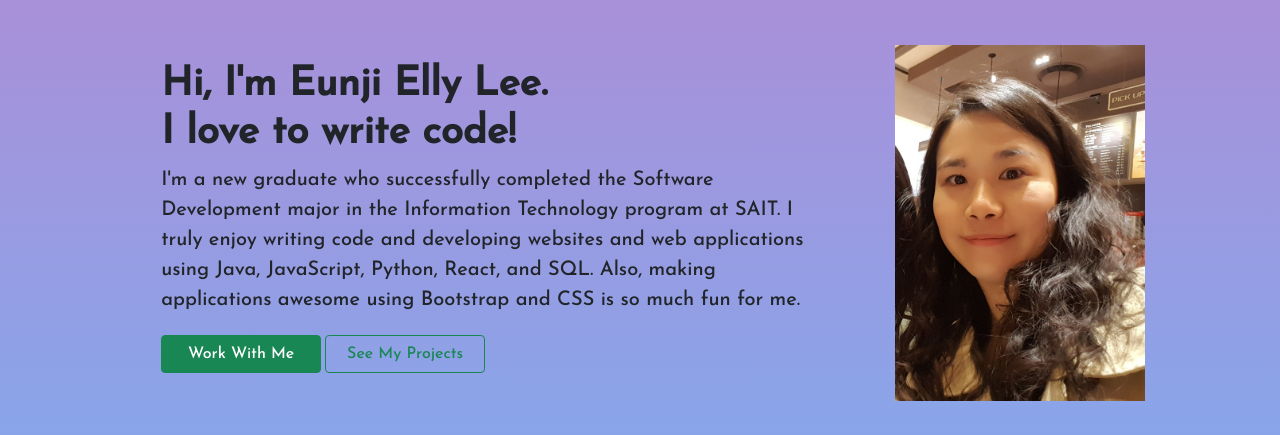
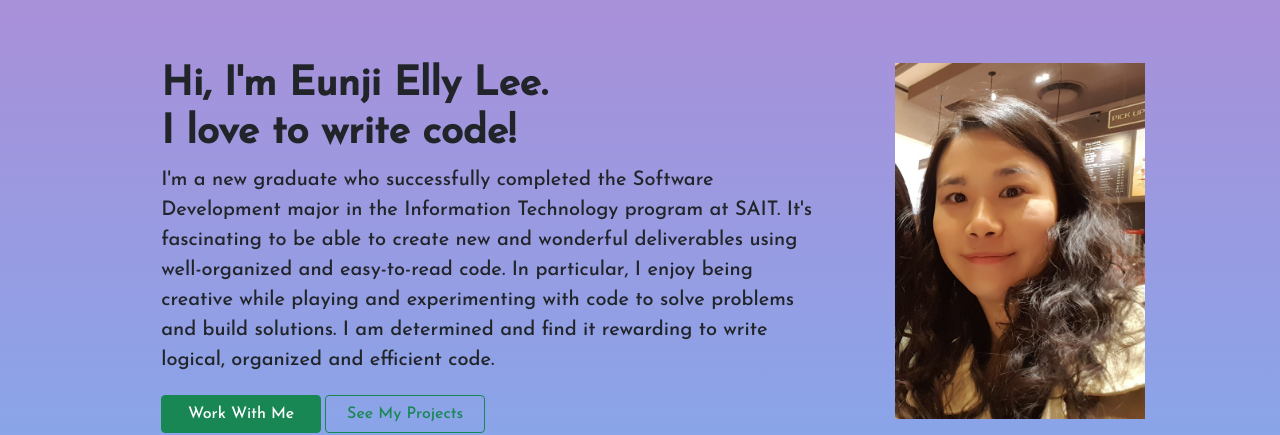
Before and after one commit to Eunji-Elly-Lee/Portfolio, a JavaScript app: page / in a window 1280 px wide. Shown: the top 435 px of the page. Built offline with nearby package versions, Linux system fonts and the light colour scheme; the HTML template or start-up script is replaced by a standard one.

Commit message:
Update About.js

```diff
--- a/src/components/About.js
+++ b/src/components/About.js
@@ -15,9 +15,11 @@ function About() {
             <p>
               I'm a new graduate who successfully completed the Software Development major
               in the Information Technology program at SAIT.
-              I truly enjoy writing code and developing websites and web applications
-              using Java, JavaScript, Python, React, and SQL.
-              Also, making applications awesome using Bootstrap and CSS is so much fun for me.
+              It's fascinating to be able to create new and wonderful deliverables
+              using well-organized and easy-to-read code.
+              In particular, I enjoy being creative while playing and experimenting with code
+              to solve problems and build solutions.
+              I am determined and find it rewarding to write logical, organized and efficient code.
             </p>
             <div>
               <Button className="button my-1 me-1" variant="success" href="#contact">
```
